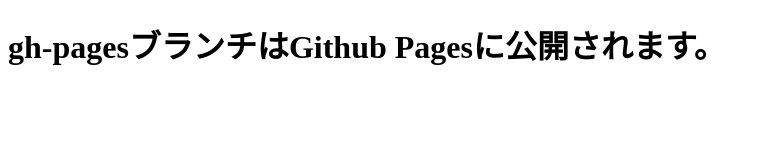
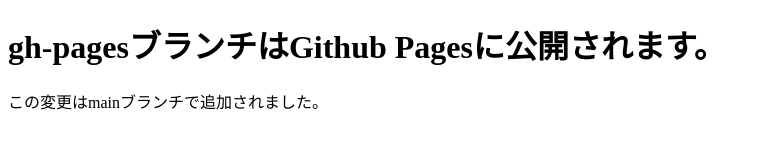
Before and after one commit to amauma/git-study, a plain HTML site: page index.html in a window 1280 px wide. Shown: the whole page, without its empty margins (0-761 px from the left). Drawn offline with Linux system fonts and the light colour scheme.

Commit message:
段落を追加

```diff
--- a/index.html
+++ b/index.html
@@ -7,5 +7,6 @@
 </head>
 <body>
     <h1>gh-pagesブランチはGithub Pagesに公開されます。</h1>
+    <p>この変更はmainブランチで追加されました。</main></p>
 </body>
 </html>
```
